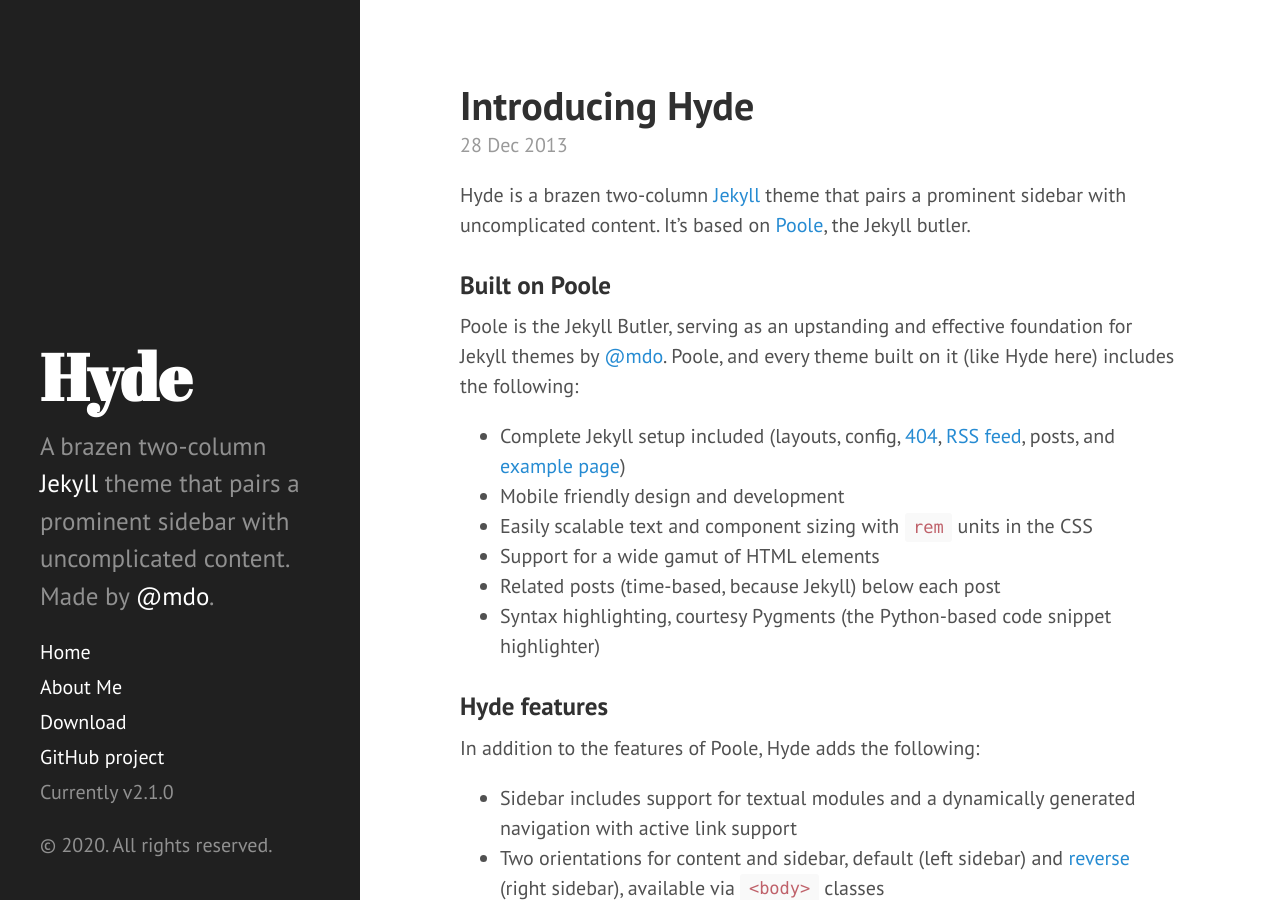
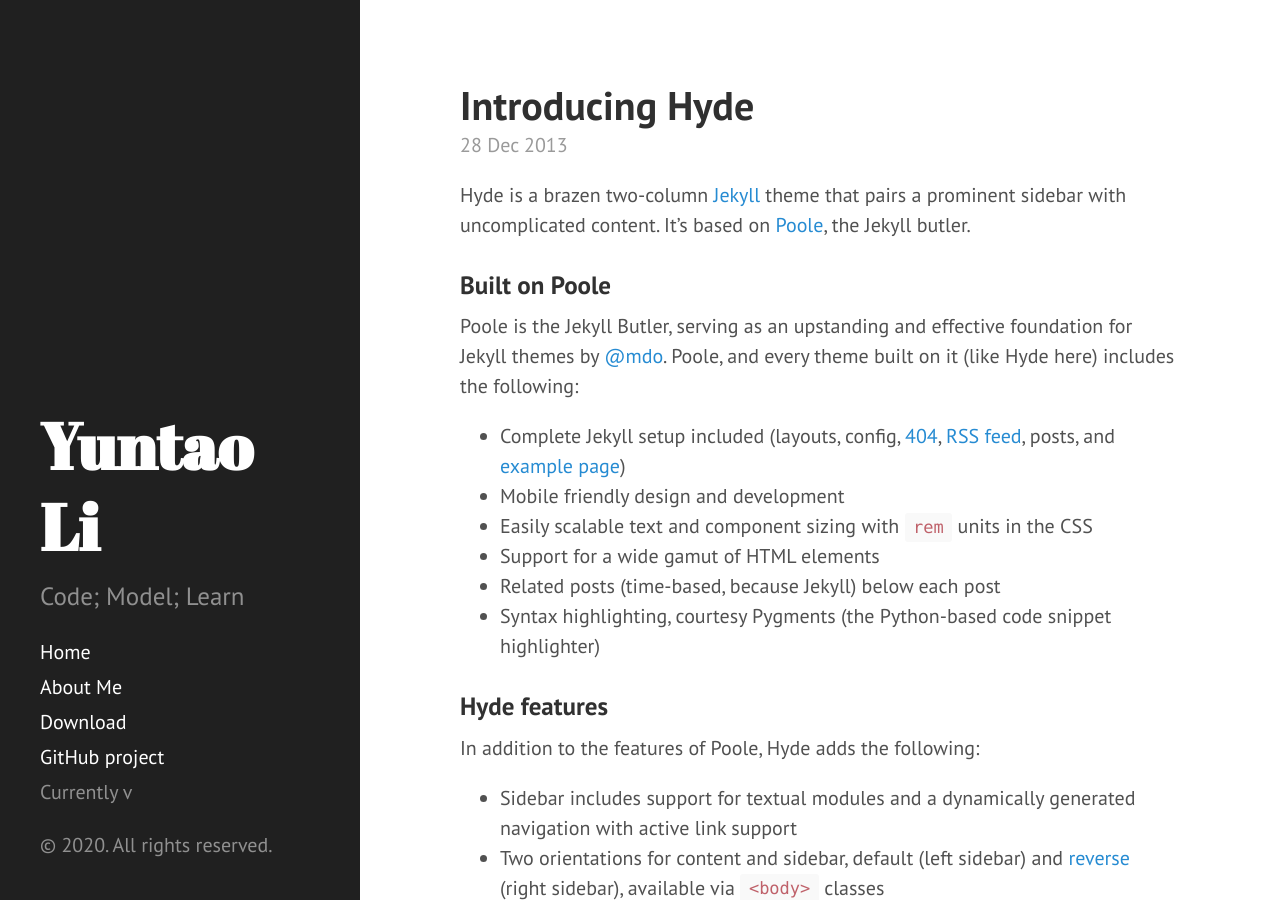
Before and after one commit to PhysCoder/PhysCoder.github.io, a Jekyll site: the page built from index.html, in a window 1280 px wide and 900 px high. Built offline with Jekyll 4.4.1, drawn with Linux system fonts in a browser that asks for light colours; Markdown is read by kramdown in place of the engine named in the settings; the list of posts is cut into pages by our own code.

Commit message:
update frontmatter with personal details

```diff
--- a/_config.yml
+++ b/_config.yml
@@ -1,5 +1,5 @@
 # Dependencies
-markdown:         redcarpet
+markdown:         GFM
 highlighter:      pygments
 
 # Permalinks
@@ -7,20 +7,19 @@
 # relative_permalinks: true
 
 # Setup
-title:            Hyde
-tagline:          'A Jekyll theme'
-description:      'A brazen two-column <a href="http://jekyllrb.com" target="_blank">Jekyll</a> theme that pairs a prominent sidebar with uncomplicated content. Made by <a href="https://twitter.com/mdo" target="_blank">@mdo</a>.'
-url:              http://hyde.getpoole.com
+title:            Yuntao Li
+tagline:          'Homepage'
+description:      'Code; Model; Learn'
+url:              'physcoder.github.io'
 baseurl:          /
 
 author:
-  name:           'Mark Otto'
-  url:            https://twitter.com/mdo
+  name:           'Yuntao Li'
+  url:            https://www.linkedin.com/in/yuntaoli/
 
 paginate:         5
 
 # Custom vars
-version:          2.1.0
-
-github:
-  repo:           https://github.com/poole/hyde
+# version:          2.1.0
+# github:
+#   repo:           https://github.com/poole/hyde
```
